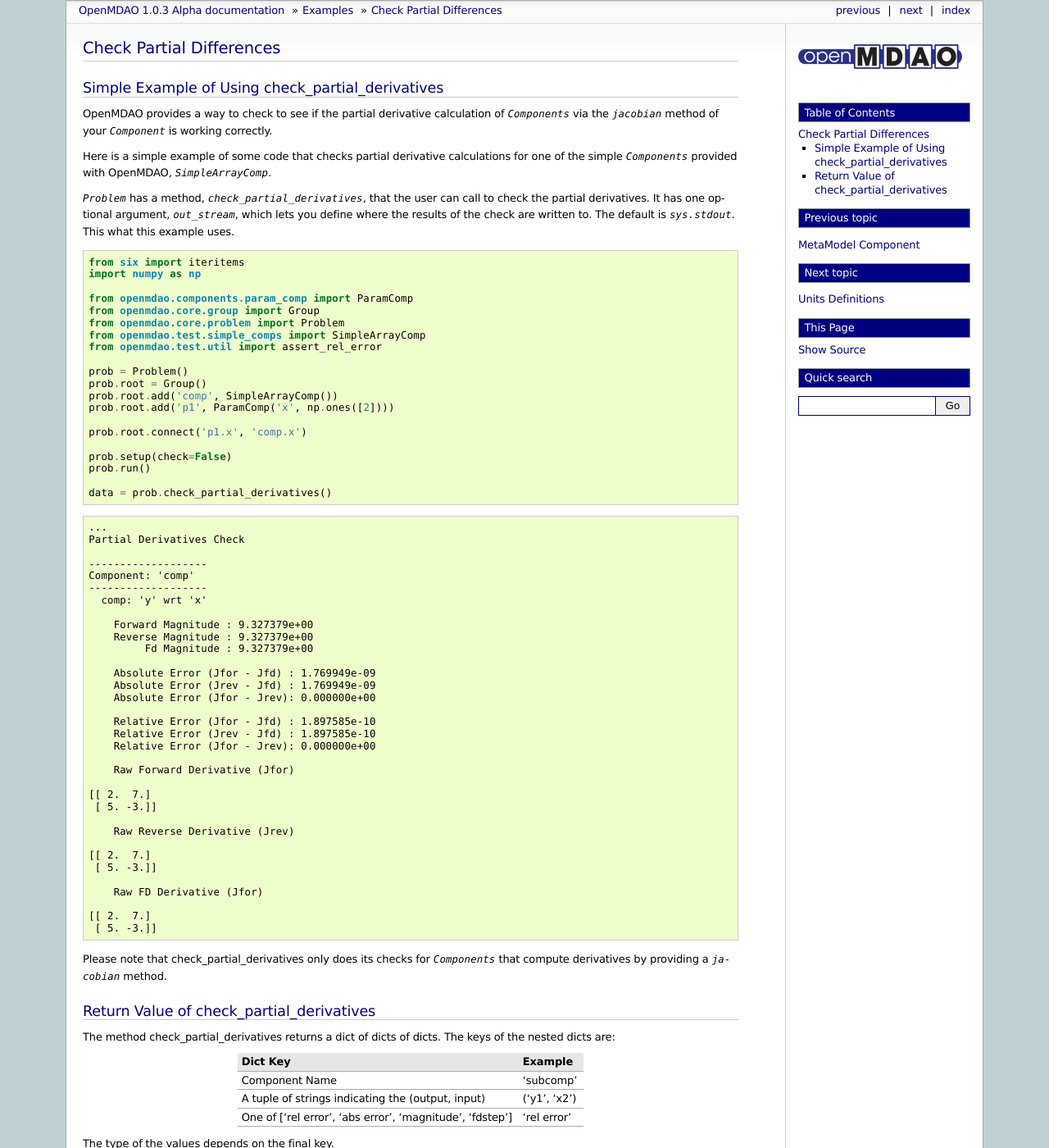
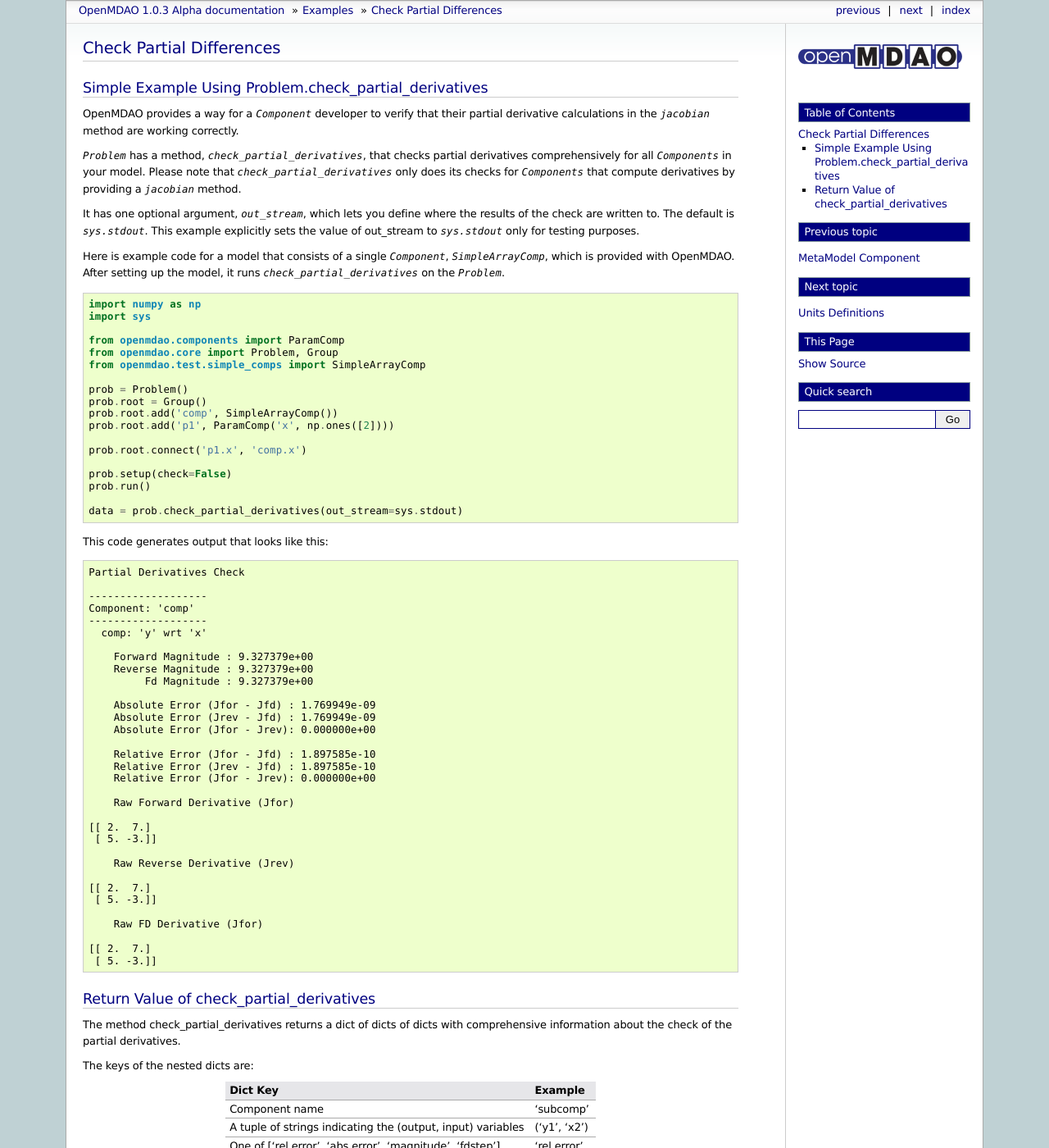
Before and after one commit to OpenMDAO/OpenMDAO1, a Sphinx documentation site: the page built from openmdao/docs/usr-guide/examples/check_partial_derivatives.rst, in a window 1280 px wide and 1400 px high. Shown: the whole window at 82% size. Built offline with Sphinx 7.4.7, drawn with Linux system fonts in a browser that asks for light colours; some of the changed text lies outside the part shown.

Commit message:
ready for review

```diff
--- a/openmdao/docs/usr-guide/examples/check_partial_derivatives.rst
+++ b/openmdao/docs/usr-guide/examples/check_partial_derivatives.rst
@@ -3,43 +3,43 @@
 Check Partial Differences
 -------------------------
 
-Simple Example of Using check_partial_derivatives
-=================================================
+Simple Example Using Problem.check_partial_derivatives
+======================================================
 
-OpenMDAO provides a way to check to see if the partial derivative calculation of `Components` via the `jacobian` method of your `Component` is working correctly.
+OpenMDAO provides a way for a `Component` developer to verify that their partial derivative calculations in the `jacobian` method are working correctly.
 
-Here is a simple example of some code that checks partial derivative calculations for one of the simple `Components` provided with OpenMDAO, `SimpleArrayComp`.
+`Problem` has a method, `check_partial_derivatives`, that checks partial derivatives comprehensively for all `Components` in your model. Please note that `check_partial_derivatives` only does its checks for `Components` that compute derivatives by providing a `jacobian` method.
 
-`Problem` has a method, `check_partial_derivatives`, that the user can call to check the partial derivatives. It has one optional argument, `out_stream`, which lets you define where the results of the check are written to. The default is `sys.stdout`. This what this example uses.
+It has one optional argument, `out_stream`, which lets you define where the results of the check are written to. The default is `sys.stdout`. This example explicitly sets the value of out_stream to `sys.stdout` only for testing purposes.
+
+Here is example code for a model that consists of a single `Component`, `SimpleArrayComp`, which is provided with OpenMDAO. After setting up the model, it runs `check_partial_derivatives` on the `Problem`.
 
 .. testcode:: check_partial_derivatives_example
 
-    from six import iteritems
-    import numpy as np
+   import numpy as np
+   import sys
 
-    from openmdao.components.param_comp import ParamComp
-    from openmdao.core.group import Group
-    from openmdao.core.problem import Problem
-    from openmdao.test.simple_comps import SimpleArrayComp
-    from openmdao.test.util import assert_rel_error
+   from openmdao.components import ParamComp
+   from openmdao.core import Problem, Group
+   from openmdao.test.simple_comps import SimpleArrayComp
 
-    prob = Problem()
-    prob.root = Group()
-    prob.root.add('comp', SimpleArrayComp())
-    prob.root.add('p1', ParamComp('x', np.ones([2])))
+   prob = Problem()
+   prob.root = Group()
+   prob.root.add('comp', SimpleArrayComp())
+   prob.root.add('p1', ParamComp('x', np.ones([2])))
 
-    prob.root.connect('p1.x', 'comp.x')
+   prob.root.connect('p1.x', 'comp.x')
 
-    prob.setup(check=False)
-    prob.run()
+   prob.setup(check=False)
+   prob.run()
 
-    data = prob.check_partial_derivatives()
+   data = prob.check_partial_derivatives(out_stream=sys.stdout)
 
+This code generates output that looks like this:
 
 .. testoutput:: check_partial_derivatives_example
-   :options: +ELLIPSIS
+   :options: +REPORT_NDIFF
 
-   ...
    Partial Derivatives Check
 
    -------------------
@@ -74,26 +74,27 @@ Here is a simple example of some code that checks partial derivative calculation
    [[ 2.  7.]
     [ 5. -3.]]
 
-Please note that check_partial_derivatives only does its checks for `Components` that compute derivatives by providing a `jacobian` method.
 
 Return Value of check_partial_derivatives
 =================================================
 
-The method check_partial_derivatives returns a dict of dicts of dicts. The keys of the nested dicts are:
+The method check_partial_derivatives returns a dict of dicts of dicts with comprehensive information about the check of the partial derivatives.
+
+The keys of the nested dicts are:
+
+===========================================================          ======================
+Dict Key                                                             Example
+===========================================================          ======================
+Component name                                                       'subcomp'
+A tuple of strings indicating the (output, input) variables          ('y1', 'x2')
+One of ['rel error', 'abs error', 'magnitude', 'fdstep']             'rel error'
+===========================================================          ======================
+
+The type of the values depends on key of the innermost dict.
 
 =========================================================          ======================
-Dict Key                                                           Example
+Key of Innermost Dict                                              Type of value
 =========================================================          ======================
-Component Name                                                     'subcomp'
-A tuple of strings indicating the (output, input)                  ('y1', 'x2')
-One of ['rel error', 'abs error', 'magnitude', 'fdstep']           'rel error'
-=========================================================          ======================
-
-The type of the values depends on the final key.
-
-=========================================================          ======================
-Third Key                                                          Type of value
-=========================================================          ======================
-'rel error', 'abs error', 'magnitude'                              A tuple containing norms for forward - fd, adjoint - fd, forward - adjoint using the best case fdstep
+'rel error', 'abs error', 'magnitude'                              A tuple containing norms for (forward - finite differences), ( adjoint - finite differences), (forward - adjoint) using the best case fdstep
 'J_fd', 'J_fwd', 'J_rev'                                           A numpy array representing the computed Jacobian for the three different methods of computation
 =========================================================          ======================
```
